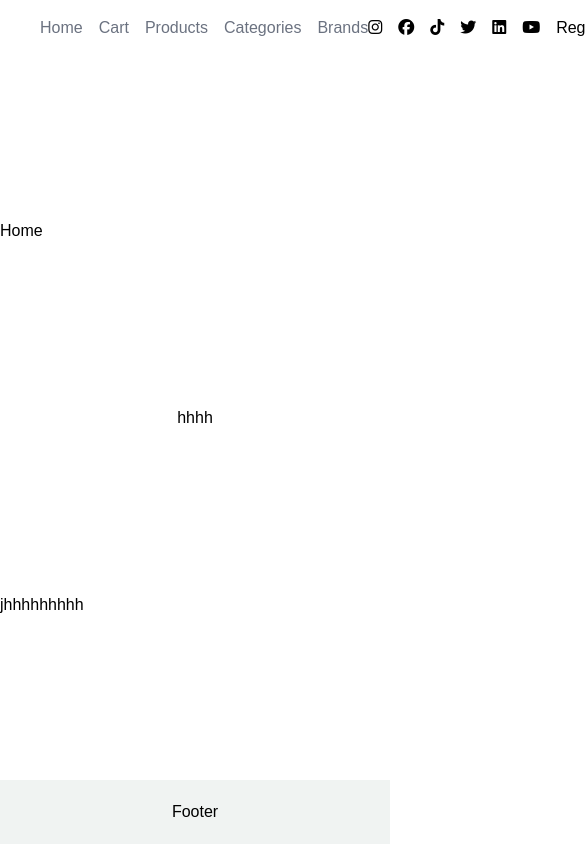
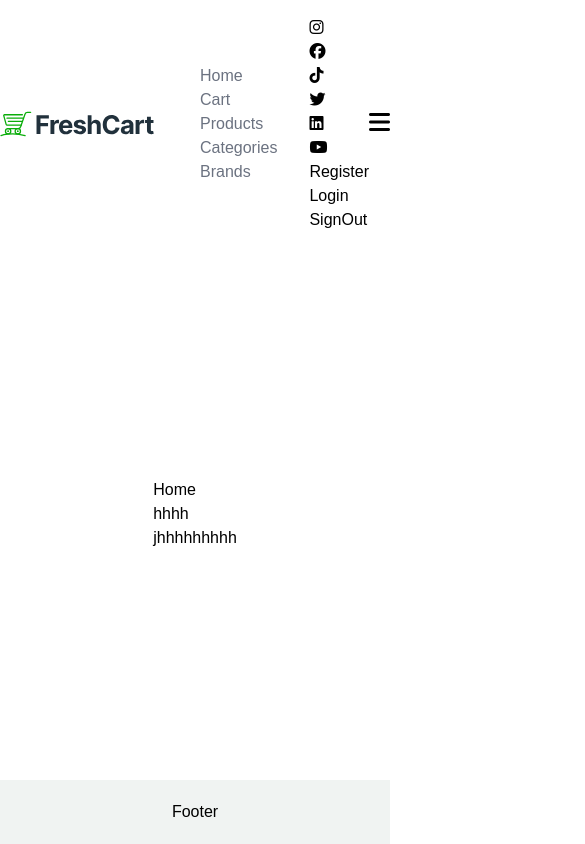
Before and after one commit to marwa1209/FreshCart-React, a React (Create React App) app: page /home in a window 390 px wide. Shown: the top 844 px of the page, 585 px wide, since content can reach past the window. Built offline with nearby package versions, Linux system fonts and the light colour scheme.

Commit message:
responsiveNav-addeed

```diff
--- a/src/Components/Home/Home.jsx
+++ b/src/Components/Home/Home.jsx
@@ -4,9 +4,11 @@ import styles from "./Home.module.css";
 export default function Home() {
   return (
     <>
-      <h2 className="text-t cursor-pointer">Home</h2>
-      <button className="btn-blue ">hhhh</button>
-      <h1 className="font-opensans">jhhhhhhhhh</h1>
+      <div className="m-auto">
+        <h2 className="text-t cursor-pointer">Home</h2>
+        <button className="btn-blue ">hhhh</button>
+        <h1 className="font-opensans">jhhhhhhhhh</h1>
+      </div>
     </>
   );
 }
--- a/src/Components/NavBar/NavBar.jsx
+++ b/src/Components/NavBar/NavBar.jsx
@@ -1,17 +1,21 @@
 /** @format */
 
-import React from "react";
+import React, { useState } from "react";
 import logo from "../../assets/images/freshcart-logo.svg";
 import { Link } from "react-router-dom";
 export default function NavBar() {
+  const [showMenu, setShowMenu] = useState(false);
+  const displayMenueBars = () => {
+    setShowMenu(!showMenu);
+  };
   return (
-    <nav className="py-4 w-full">
+    <nav className="py-4 w-full  relative">
       <div className="container mx-auto flex justify-between items-center">
         <Link className="logo me-10" to={"home"}>
           <img src={logo} alt="Logo" />
         </Link>
         {/* Nav-links-right */}
-        <ul className="flex gap-4 me-auto text-gray-500 list-none">
+        <ul className="lg:flex gap-4 me-auto text-gray-500 list-none  min-[420px]:hidden">
           <li>
             <Link to={"home"}>Home</Link>
           </li>
@@ -29,7 +33,7 @@ export default function NavBar() {
           </li>
         </ul>
         {/* Nav-icons-left */}
-        <ul className="flex gap-4 ms-auto list-none">
+        <ul className="lg:flex gap-4 ms-auto list-none min-[420px]:hidden">
           <li>
             <Link
               className="nav-link"
@@ -98,6 +102,47 @@ export default function NavBar() {
             <span className="text-capitalize cursor-pointer">SignOut</span>
           </li>
         </ul>
+        <div className="lg:hidden min-[420px]:flex ">
+          <i
+            onClick={displayMenueBars}
+            className={`fa-solid ${
+              showMenu ? "fa-xmark" : "fa-bars"
+            } cursor-pointer text-2xl transition-opacity duration-300`}
+          ></i>
+            <ul className={`absolute end-0 top-full bg-light-color py-3 w-full text-center list-none  gap-4 flex-col ${showMenu?'flex':'hidden'}`}>
+              <li>
+                <Link to={"home"}>Home</Link>
+              </li>
+              <li>
+                <Link to={"cart"}>Cart</Link>
+              </li>
+              <li>
+                <Link to={"products"}>Products</Link>
+              </li>
+              <li>
+                <Link to={"categories"}>Categories</Link>
+              </li>
+              <li>
+                <Link to={"brands"}>Brands</Link>
+              </li>
+              <li>
+                <Link
+                  className="text-capitalize cursor-pointer"
+                  to={"register"}
+                >
+                  Register
+                </Link>
+              </li>
+              <li>
+                <Link className="text-capitalize cursor-pointer" to={"login"}>
+                  Login
+                </Link>
+              </li>
+              <li>
+                <span className="text-capitalize cursor-pointer">SignOut</span>
+              </li>
+            </ul>
+        </div>
       </div>
     </nav>
   );
```
Also changed, not shown: 1 other file (tests, documents, lock files or other folders).
